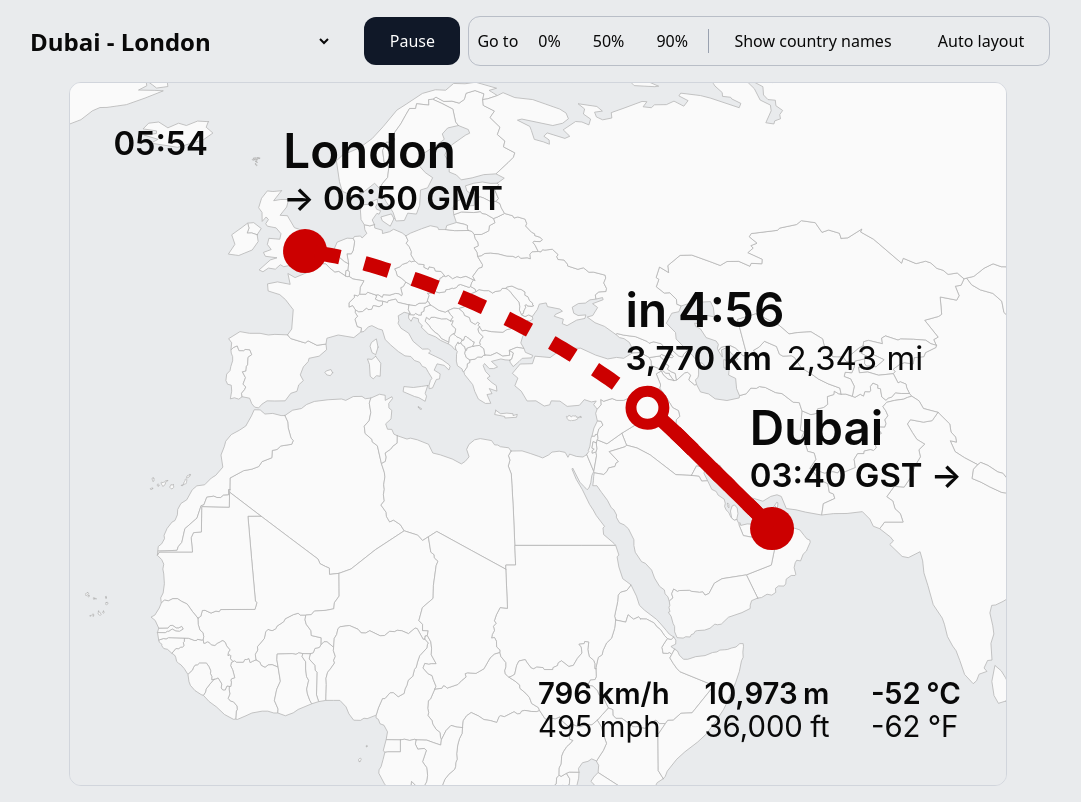
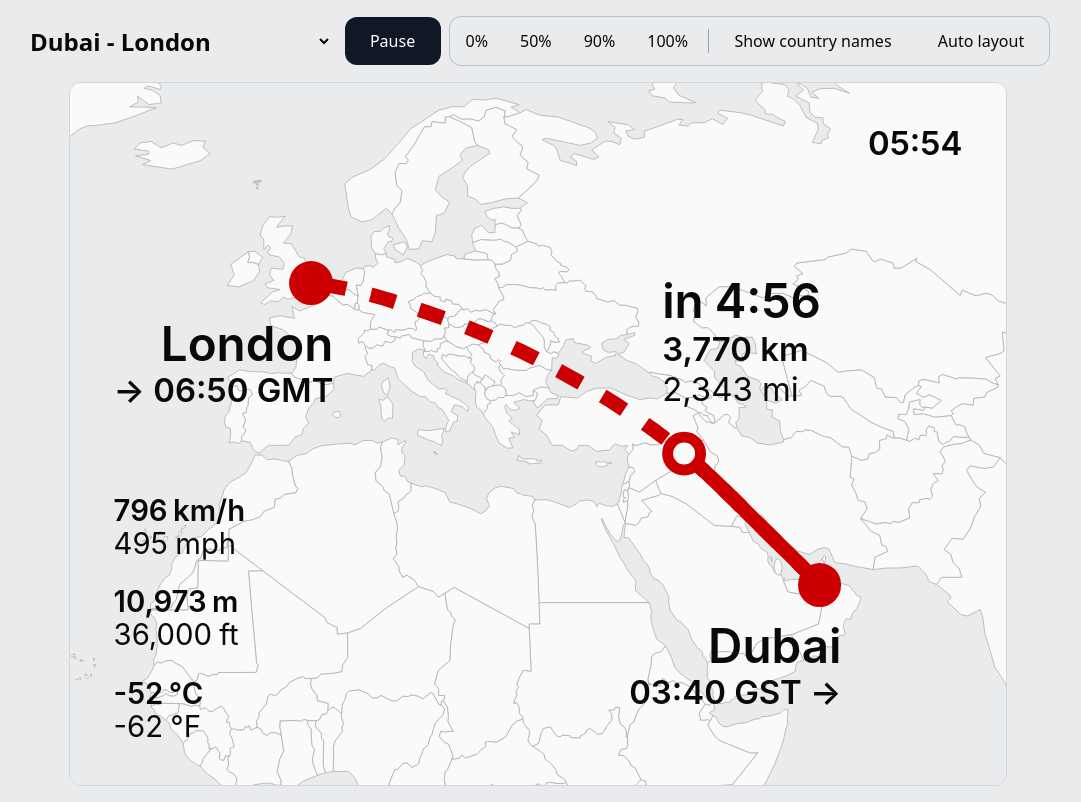
Before and after one commit to adamplesnik/flight-progress-prototype, a React (Vite) app: page / in a window 1280 px wide. Shown: the whole page, without its empty margins (102-1183 px from the left). Built offline with nearby package versions, Linux system fonts and the light colour scheme; a web font is replaced by a local one.

Commit message:
Update layouts

```diff
--- a/src/index.css
+++ b/src/index.css
@@ -279,6 +279,10 @@
   width: 9.765625cqw; /* 100px: temperature */
 }
 
+.flight-data.column > div:last-child {
+  width: 14.6484375cqw; /* stacked: same width as the others, so they share an edge */
+}
+
 .flight-data dt,
 .flight-data dd {
   display: flex;
--- a/src/layout/computeLayout.ts
+++ b/src/layout/computeLayout.ts
@@ -50,6 +50,7 @@ const LABEL_LINE_CLEARANCE_DENSE = 10 // between planning samples
 const CORNER_LINE_CLEARANCE = 16
 const OBSTACLE_PADDING = 8
 const SWEEP_PADDING = 16 // the label moves between planning samples
+const MIN_SIDE = 0.15 // sine of the angle to the path below which a spot is on neither side
 
 // Search
 const ROUTE_STEPS = 96
@@ -60,6 +61,11 @@ const MAX_SCALE = 12 // Melbourne-Hobart needs about 8
 const MIN_SCALE = 0.25 // the whole world
 const MAX_EVALUATIONS = 60000
 const MAX_MAP_JUMP = 200 // map units between two route points
+const COARSE_STOPS = [1] // shares of the way from the centre to the limit of the room
+const FINE_STOPS = [0.25, 0.5, 0.75, 1]
+const REFINE_STEPS = 7
+const LABEL_MOVE_COST = 10 // px off centre worth accepting to save one label move
+const DATA_OPTION_COST = 1 // px off centre worth accepting per step down DATA_OPTIONS
 
 // Label plan costs: stay put unless another spot is better for a long part of the flight
 const SWITCH_ANCHOR_COST = 8
@@ -97,12 +103,33 @@ const DATA_OPTIONS: { corner: Corner; orientation: Orientation }[] = [
   { corner: 'bottom-left', orientation: 'column' },
   { corner: 'bottom-right', orientation: 'column' },
 ]
-const CLOCK_CORNERS: Corner[] = [
-  'bottom-right',
-  'top-left',
-  'top-right',
-  'bottom-left',
-]
+/**
+ * Where the path's middle belongs: the centre of the scene without the side the flight data
+ * takes. A row takes height, a column takes width.
+ */
+const centreFor = ({
+  corner,
+  orientation,
+}: (typeof DATA_OPTIONS)[number]): Point => {
+  const { w, h } = DATA_SIZE[orientation]
+  return orientation === 'row'
+    ? {
+        x: SCENE.w / 2,
+        y: (SCENE.h - h) / 2 + (corner.startsWith('top') ? h : 0),
+      }
+    : {
+        x: (SCENE.w - w) / 2 + (corner.endsWith('left') ? w : 0),
+        y: SCENE.h / 2,
+      }
+}
+
+// The clock is always diagonally opposite the flight data
+const CLOCK_CORNER: Record<Corner, Corner> = {
+  'top-left': 'bottom-right',
+  'top-right': 'bottom-left',
+  'bottom-left': 'top-right',
+  'bottom-right': 'top-left',
+}
 
 const WIDEST_DIGIT = '0'
 
@@ -120,6 +147,35 @@ const distanceSquared = (r: Rect, p: Point) => {
   const dy = Math.max(r.y - p.y, 0, p.y - r.y - r.h)
   return dx * dx + dy * dy
 }
+
+/**
+ * Which side of the direction of travel a rectangle lies on: positive or negative, as the
+ * sine of its angle to that direction (near 0 = straight ahead or behind, so on neither).
+ */
+const sideOfPath = (from: Point, to: Point, at: Point, r: Rect) => {
+  const tx = to.x - from.x
+  const ty = to.y - from.y
+  const ox = r.x + r.w / 2 - at.x
+  const oy = r.y + r.h / 2 - at.y
+  return (tx * oy - ty * ox) / (Math.hypot(tx, ty) * Math.hypot(ox, oy) || 1)
+}
+
+/** The label is on the other side of the path than the cities (`citySide` is 1 or -1). */
+const onLabelSide = (
+  line: Point[],
+  i: number,
+  marker: Point,
+  r: Rect,
+  citySide: number
+) =>
+  sideOfPath(
+    line[Math.max(i - 1, 0)],
+    line[Math.min(i + 1, line.length - 1)],
+    marker,
+    r
+  ) *
+    citySide <
+  -MIN_SIDE
 
 const clearOfLine = (r: Rect, line: Point[], clearance: number) =>
   line.every((p) => distanceSquared(r, p) >= clearance * clearance)
@@ -268,7 +324,6 @@ export function computeLayout(flight: Flight): SceneLayout {
   const end = mapPoints[mapPoints.length - 1]
 
   // Text sizes: digits differ in width, so size for the widest digit, not for today's value
-  const full = createFlightModel(flight).readoutAt(0)
   const widest = (text: string) => text.replace(/\d/g, WIDEST_DIGIT)
   const citySize = ({ city, label }: Flight['origin']) => ({
     w: Math.max(textWidth(city, 52, 600), textWidth(label, 36, 600)),
@@ -276,20 +331,30 @@ export function computeLayout(flight: Flight): SceneLayout {
   })
   const originSize = citySize(flight.origin)
   const destinationSize = citySize(flight.destination)
-  const timeWidth =
-    textWidth('in', 52, 600) +
-    12 +
-    Math.max(
-      textWidth(widest(full.remaining), 52, 600),
-      textWidth('00 min', 52, 600)
-    )
-  const kmWidth = textWidth(widest(`${full.km} km`), 36, 600)
-  const miWidth = textWidth(widest(`${full.miles} mi`), 36, 400)
   const clockSize = { w: textWidth(widest('00:00'), 36, 600), h: 36 }
-  const labelSizes: Record<1 | 2, { w: number; h: number }> = {
-    1: { w: Math.max(timeWidth, kmWidth + 16 + miWidth), h: 96 },
-    2: { w: Math.max(timeWidth, kmWidth, miWidth), h: 140 },
+  // The label's size follows its text along the flight, so what touches the safe zone is
+  // the text itself. Digits differ in width, so each value is sized for the widest digit.
+  const model = createFlightModel(flight)
+  const labelSizeTable = Array.from({ length: VERIFY_SAMPLES + 1 }, (_, i) => {
+    let low = 0
+    let high = 1
+    for (let k = 0; k < 20; k++) {
+      const mid = (low + high) / 2
+      if (model.distanceProgressAt(mid) < i / VERIFY_SAMPLES) low = mid
+      else high = mid
     }
+    const { remaining, km, miles } = model.readoutAt(high)
+    const time =
+      textWidth('in', 52, 600) + 12 + textWidth(widest(remaining), 52, 600)
+    const kmWidth = textWidth(widest(`${km} km`), 36, 600)
+    const miWidth = textWidth(widest(`${miles} mi`), 36, 400)
+    return {
+      1: { w: Math.max(time, kmWidth + 16 + miWidth), h: 96 },
+      2: { w: Math.max(time, kmWidth, miWidth), h: 140 },
+    }
+  })
+  const labelSizeAt = (share: number, rows: 1 | 2) =>
+    labelSizeTable[Math.round(share * VERIFY_SAMPLES)][rows]
   const states = ANCHORS.flatMap((anchor) =>
     ([1, 2] as const).flatMap((rows) =>
       LABEL_GAPS.map((gap) => ({ anchor, rows, gap }))
@@ -344,16 +409,23 @@ export function computeLayout(flight: Flight): SceneLayout {
   const planLabel = (
     line: Point[],
     obstacles: Rect[],
+    citySide: number,
     soft: boolean
   ): { steps: LabelStep[]; sweep: Rect[] } | null => {
     const samples = resample(line, PLAN_SAMPLES)
     const costs: number[][] = []
-    for (const marker of samples) {
+    for (const [i, marker] of samples.entries()) {
       let any = false
       const row = states.map(({ anchor, rows, gap }) => {
-        const r = labelRect(anchor, labelSizes[rows], marker, gap)
+        const r = labelRect(
+          anchor,
+          labelSizeAt(i / PLAN_SAMPLES, rows),
+          marker,
+          gap
+        )
         const ok =
           inside(r, SAFE) &&
+          onLabelSide(samples, i, marker, r, citySide) &&
           clearOfLine(r, line, LABEL_LINE_CLEARANCE) &&
           !obstacles.some((o) => overlaps(r, o, OBSTACLE_PADDING))
         if (!ok) return soft ? INFEASIBLE_COST : Infinity
@@ -413,7 +485,12 @@ export function computeLayout(flight: Flight): SceneLayout {
     const sweep: Rect[] = []
     chosen.forEach((index, i) => {
       const { anchor, rows, gap } = states[index]
-      const rect = labelRect(anchor, labelSizes[rows], samples[i], gap)
+      const rect = labelRect(
+        anchor,
+        labelSizeAt(i / PLAN_SAMPLES, rows),
+        samples[i],
+        gap
+      )
       sweep.push(rect)
       if (i === 0 || chosen[i - 1] !== index)
         steps.push({
@@ -430,25 +507,35 @@ export function computeLayout(flight: Flight): SceneLayout {
   }
 
   /** The plan must also hold between its samples. */
-  const planHolds = (steps: LabelStep[], line: Point[], obstacles: Rect[]) =>
-    resample(line, VERIFY_SAMPLES).every((marker, i) => {
+  const planHolds = (
+    steps: LabelStep[],
+    line: Point[],
+    obstacles: Rect[],
+    citySide: number
+  ) => {
+    const markers = resample(line, VERIFY_SAMPLES)
+    return markers.every((marker, i) => {
       const share = i / VERIFY_SAMPLES
       const step = steps.reduce((a, b) => (b.from <= share ? b : a))
+      // The text stays against the marker side of the box as it changes width
+      const { w } = labelSizeAt(share, step.rows)
       const r = {
-        x: marker.x + step.dx,
+        x: marker.x + step.dx + (step.align === 'right' ? step.w - w : 0),
         y: marker.y + step.dy,
-        w: step.w,
+        w,
         h: step.h,
       }
       return (
         inside(r, SAFE) &&
+        onLabelSide(markers, i, marker, r, citySide) &&
         clearOfLine(r, line, LABEL_LINE_CLEARANCE_DENSE) &&
         !obstacles.some((o) => overlaps(r, o))
       )
     })
+  }
 
-  /** Step 3: flight data and clock go in free corners. */
-  const placeCorners = (
+  /** Step 3: the flight data options whose corner, and the clock's opposite one, are free. */
+  const freeDataOptions = (
     occupied: Rect[],
     line: Point[],
     only: (typeof DATA_OPTIONS)[number][] = DATA_OPTIONS
@@ -456,28 +543,43 @@ export function computeLayout(flight: Flight): SceneLayout {
     const isFree = (r: Rect) =>
       clearOfLine(r, line, CORNER_LINE_CLEARANCE) &&
       !occupied.some((o) => overlaps(r, o, SWEEP_PADDING))
-    for (const option of only) {
-      const dataRect = cornerRect(option.corner, DATA_SIZE[option.orientation])
-      if (!isFree(dataRect)) continue
-      for (const corner of CLOCK_CORNERS) {
-        const clockRect = cornerRect(corner, clockSize)
-        if (isFree(clockRect) && !overlaps(clockRect, dataRect, SWEEP_PADDING))
-          return { flightData: option, clock: { corner } }
+    return only.filter(
+      (option) =>
+        isFree(cornerRect(option.corner, DATA_SIZE[option.orientation])) &&
+        isFree(cornerRect(CLOCK_CORNER[option.corner], clockSize))
+    )
   }
-    }
-    return null
+
+  // Both cities go on one side of the path: the side is known from the route's direction
+  // at each end, whatever the scale
+  const lookAhead = Math.min(3, mapPoints.length - 1)
+  const zero = { x: 0, y: 0 }
+  const sideAtEnd = (from: Point, to: Point, offset: Rect) => {
+    const side = sideOfPath(from, to, zero, offset)
+    return Math.abs(side) < MIN_SIDE ? 0 : Math.sign(side)
   }
 
   // Step 1 ↔ 2 ↔ 3: try the largest scale first, and shrink until everything fits
   const combos = CITY_POSITIONS.flatMap((originPosition) =>
-    CITY_POSITIONS.map((destinationPosition) => {
+    CITY_POSITIONS.flatMap((destinationPosition) => {
       const originOffset = cityOffset(originPosition, originSize)
       const destinationOffset = cityOffset(destinationPosition, destinationSize)
+      const citySide = sideAtEnd(start, mapPoints[lookAhead], originOffset)
+      const sameSide =
+        citySide !== 0 &&
+        citySide ===
+          sideAtEnd(
+            mapPoints[mapPoints.length - 1 - lookAhead],
+            end,
+            destinationOffset
+          )
+      if (!sameSide) return []
       return {
         originPosition,
         destinationPosition,
         originOffset,
         destinationOffset,
+        citySide,
         ...fit(originOffset, destinationOffset),
       }
     })
@@ -486,33 +588,57 @@ export function computeLayout(flight: Flight): SceneLayout {
 
   const toScene = (s: number, tx: number, ty: number) =>
     mapPoints.map((p) => ({ x: s * p.x + tx, y: s * p.y + ty }))
-  const slack = ([lo, hi]: readonly [number, number]) =>
-    hi - lo < 4 ? [(lo + hi) / 2] : [lo, (lo + hi) / 2, hi]
+  // Path alignment starts centred in the scene, then is tuned only as far as the clusters
+  // require: the search tries spots at growing distance from the centre.
+  const xs = mapPoints.map((p) => p.x)
+  const ys = mapPoints.map((p) => p.y)
+  const pathMiddle = {
+    x: (Math.min(...xs) + Math.max(...xs)) / 2,
+    y: (Math.min(...ys) + Math.max(...ys)) / 2,
+  }
+  const positions = (
+    [lo, hi]: readonly [number, number],
+    centres: number[],
+    stops: number[]
+  ) => {
+    const list = centres.flatMap((centre) => {
+      const start = Math.min(Math.max(centre, lo), hi)
+      return [
+        start,
+        ...stops.flatMap((f) => [
+          start + (lo - start) * f,
+          start + (hi - start) * f,
+        ]),
+      ]
+    })
+    return list.filter(
+      (v, i) => list.findIndex((other) => Math.abs(other - v) < 1) === i
+    )
+  }
+  const centres = DATA_OPTIONS.map(centreFor)
+  const centreXs = [...new Set(centres.map((c) => c.x))]
+  const centreYs = [...new Set(centres.map((c) => c.y))]
 
+  type Combo = (typeof combos)[number]
   type Candidate = {
     s: number
     tx: number
     ty: number
-    combo: (typeof combos)[number]
+    combo: Combo
     steps: LabelStep[]
-    corners: NonNullable<ReturnType<typeof placeCorners>>
+    flightData: (typeof DATA_OPTIONS)[number]
     score: number
   }
 
   let evaluations = 0
   const rejected = { cities: 0, label: 0, corners: 0, between: 0 }
-  let found: Candidate | null = null
-  for (
-    let s = scaleTop;
-    s >= MIN_SCALE && !found && evaluations < MAX_EVALUATIONS;
-    s *= SCALE_STEP
-  ) {
-    for (const combo of combos) {
-      if (combo.maxScale < s) continue
-      const room = combo.room(s)
-      for (const tx of slack(room.x))
-        for (const ty of slack(room.y)) {
-          if (evaluations >= MAX_EVALUATIONS) continue
+
+  const tryLayout = (
+    s: number,
+    combo: Combo,
+    tx: number,
+    ty: number
+  ): Candidate | null => {
     evaluations++
     const line = toScene(s, tx, ty)
     const dotA = line[0]
@@ -535,55 +661,106 @@ export function computeLayout(flight: Flight): SceneLayout {
       overlaps(cityB, dotRect(dotA), OBSTACLE_PADDING)
     ) {
       rejected.cities++
-            continue
+      return null
     }
 
     const fixed = [cityA, cityB, dotRect(dotA), dotRect(dotB)]
-          let plan = planLabel(line, fixed, false)
+    let plan = planLabel(line, fixed, combo.citySide, false)
     if (!plan) {
       rejected.label++
-            continue
+      return null
     }
-          let corners = placeCorners([...fixed, ...plan.sweep], line)
+    let free = freeDataOptions([...fixed, ...plan.sweep], line)
     // No free corner: reserve one up front and plan the label around it
-          for (let i = 0; !corners && i < DATA_OPTIONS.length; i++) {
+    for (let i = 0; free.length === 0 && i < DATA_OPTIONS.length; i++) {
       const option = DATA_OPTIONS[i]
-            const reserved = cornerRect(
-              option.corner,
-              DATA_SIZE[option.orientation]
+      const reserved = cornerRect(option.corner, DATA_SIZE[option.orientation])
+      const reservedClock = cornerRect(CLOCK_CORNER[option.corner], clockSize)
+      const retry = planLabel(
+        line,
+        [...fixed, reserved, reservedClock],
+        combo.citySide,
+        false
       )
-            const retry = planLabel(line, [...fixed, reserved], false)
       if (!retry) continue
-            const placed = placeCorners([...fixed, ...retry.sweep], line, [
-              option,
-            ])
-            if (placed) {
+      const placed = freeDataOptions([...fixed, ...retry.sweep], line, [option])
+      if (placed.length > 0) {
         plan = retry
-              corners = placed
+        free = placed
       }
     }
-          if (!corners) {
+    if (free.length === 0) {
       rejected.corners++
-            continue
+      return null
     }
-          if (!planHolds(plan.steps, line, fixed)) {
+    if (!planHolds(plan.steps, line, fixed, combo.citySide)) {
       rejected.between++
-            continue
+      return null
     }
 
-          // "As close to the bounding box as possible"
-          const toEdges = (r: Rect) =>
-            Math.min(
-              r.x - SAFE.x,
-              r.y - SAFE.y,
-              SAFE.x + SAFE.w - r.x - r.w,
-              SAFE.y + SAFE.h - r.y - r.h
+    // The placement of the flight data that leaves the path most centred
+    const costOf = (option: (typeof DATA_OPTIONS)[number]) => {
+      const centre = centreFor(option)
+      return (
+        Math.abs(tx - (centre.x - s * pathMiddle.x)) +
+        Math.abs(ty - (centre.y - s * pathMiddle.y)) +
+        DATA_OPTION_COST * DATA_OPTIONS.indexOf(option)
       )
-          const score =
-            toEdges(cityA) + toEdges(cityB) + 10 * (plan.steps.length - 1)
-          if (!found || score < found.score)
-            found = { s, tx, ty, combo, steps: plan.steps, corners, score }
     }
+    const flightData = free.reduce((a, b) => (costOf(b) < costOf(a) ? b : a))
+    const score = costOf(flightData) + LABEL_MOVE_COST * (plan.steps.length - 1)
+    return { s, tx, ty, combo, steps: plan.steps, flightData, score }
+  }
+
+  /** The most centred layout at this scale. */
+  const bestAt = (s: number, options: Combo[], stops: number[]) => {
+    let best: Candidate | null = null
+    for (const combo of options) {
+      if (combo.maxScale < s) continue
+      const room = combo.room(s)
+      const txs = positions(
+        room.x,
+        centreXs.map((x) => x - s * pathMiddle.x),
+        stops
+      )
+      const tys = positions(
+        room.y,
+        centreYs.map((y) => y - s * pathMiddle.y),
+        stops
+      )
+      for (const tx of txs)
+        for (const ty of tys) {
+          if (evaluations >= MAX_EVALUATIONS) return best
+          const candidate = tryLayout(s, combo, tx, ty)
+          if (candidate && (!best || candidate.score < best.score))
+            best = candidate
+        }
+    }
+    return best
+  }
+
+  // The largest scale that works, in coarse steps
+  let found: Candidate | null = null
+  let tooLarge = Infinity
+  for (
+    let s = scaleTop;
+    s >= MIN_SCALE && !found && evaluations < MAX_EVALUATIONS;
+    s *= SCALE_STEP
+  ) {
+    found = bestAt(s, combos, COARSE_STOPS)
+    if (!found) tooLarge = s
+  }
+  // ...then closer, until something really touches the safe zone
+  if (found) {
+    let low = found.s
+    let high = Math.min(tooLarge, found.combo.maxScale)
+    for (let i = 0; i < REFINE_STEPS; i++) {
+      const mid = (low + high) / 2
+      const better = bestAt(mid, [found.combo], FINE_STOPS)
+      if (better) {
+        found = better
+        low = mid
+      } else high = mid
     }
   }
 
@@ -602,22 +779,19 @@ export function computeLayout(flight: Flight): SceneLayout {
     const tx = (room.x[0] + room.x[1]) / 2
     const ty = (room.y[0] + room.y[1]) / 2
     const line = toScene(s, tx, ty)
-    const plan = planLabel(line, [], true)
+    const plan = planLabel(line, [], combo.citySide, true)
     found = {
       s,
       tx,
       ty,
       combo,
       steps: plan?.steps ?? [],
-      corners: {
       flightData: DATA_OPTIONS[0],
-        clock: { corner: CLOCK_CORNERS[0] },
-      },
       score: 0,
     }
   }
 
-  const { s, tx, ty, combo, steps, corners } = found
+  const { s, tx, ty, combo, steps, flightData } = found
   const line = toScene(s, tx, ty)
   const box = {
     left: (tx / SCENE.w) * 100,
@@ -652,8 +826,8 @@ export function computeLayout(flight: Flight): SceneLayout {
       combo.destinationPosition
     ),
     label: { kind: 'plan', steps },
-    flightData: corners.flightData,
-    clock: corners.clock,
+    flightData,
+    clock: { corner: CLOCK_CORNER[flightData.corner] },
     report: { scale: s, evaluations, rejected, warnings },
   }
 }
--- a/src/partials/AnimatedRoute.tsx
+++ b/src/partials/AnimatedRoute.tsx
@@ -1,4 +1,5 @@
 import { useEffect, useLayoutEffect, useRef } from 'react'
+import { flushSync } from 'react-dom'
 import type { FlightModel, FlightReadout } from '../data/flightModel'
 import type { LabelStep, SceneLayout } from '../data/types'
 import { createLabelPlacer, LABEL_SIZE } from './labelPlacement'
@@ -130,7 +131,8 @@ export function AnimatedRoute({
 
       if (!pausedRef.current) {
         progress = (progress + (time - previousTime) / FLIGHT_DURATION) % 1
-        render(progress)
+        // Text and marker change in the same frame, or the old text flashes at the new spot
+        flushSync(() => render(progress))
       }
 
       previousTime = time
--- a/src/partials/Controls.tsx
+++ b/src/partials/Controls.tsx
@@ -2,6 +2,7 @@ const jumps = [
   { label: '0%', to: 0 },
   { label: '50%', to: 0.5 },
   { label: '90%', to: 0.9 },
+  { label: '100%', to: 1 },
 ]
 
 export function Controls({
@@ -31,8 +32,7 @@ export function Controls({
       >
         {paused ? 'Play' : 'Pause'}
       </button>
-      <div className="flex items-center gap-2 rounded-xl border border-gray-400/60 p-1 pl-2">
-        Go to
+      <div className="flex items-center gap-2 rounded-xl border border-gray-400/60 p-1">
         {jumps.map(({ label, to }) => (
           <button
             key={label}
```
Lines whose indentation alone changed are shown as unchanged.
